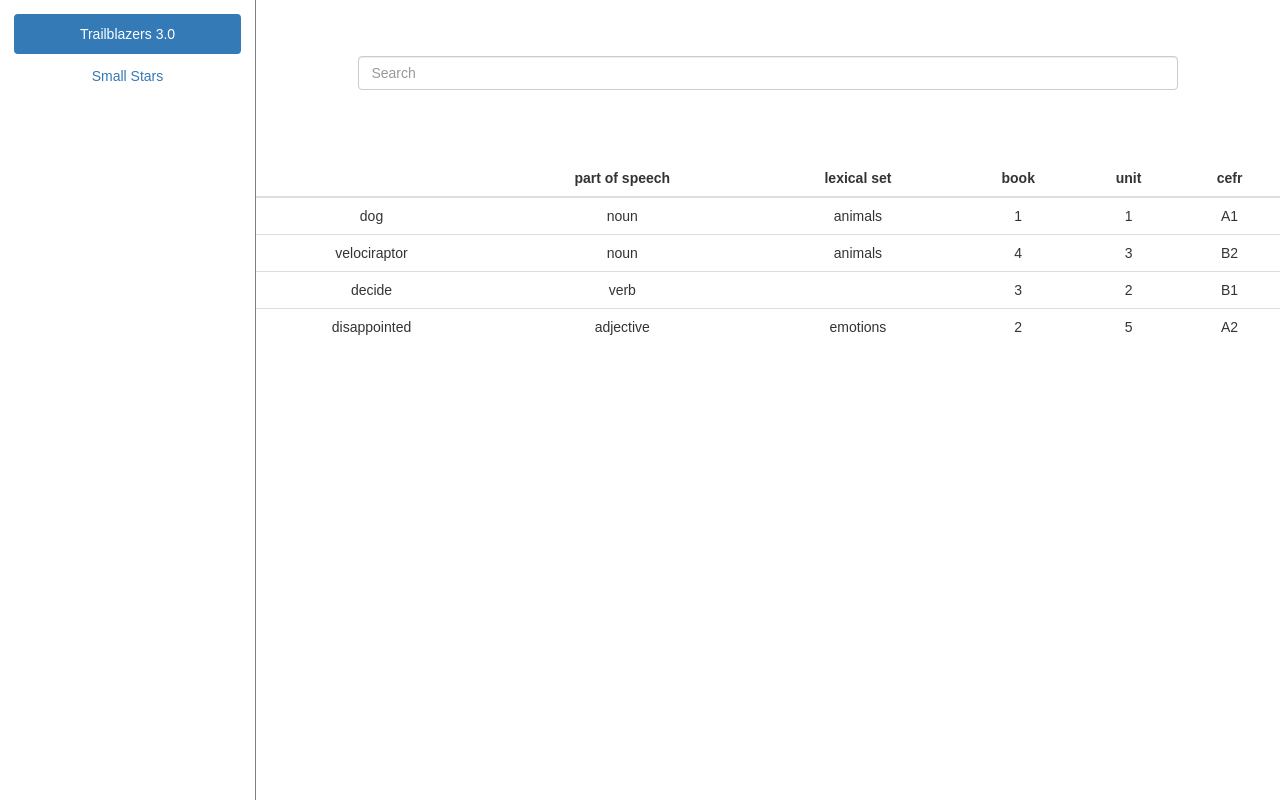
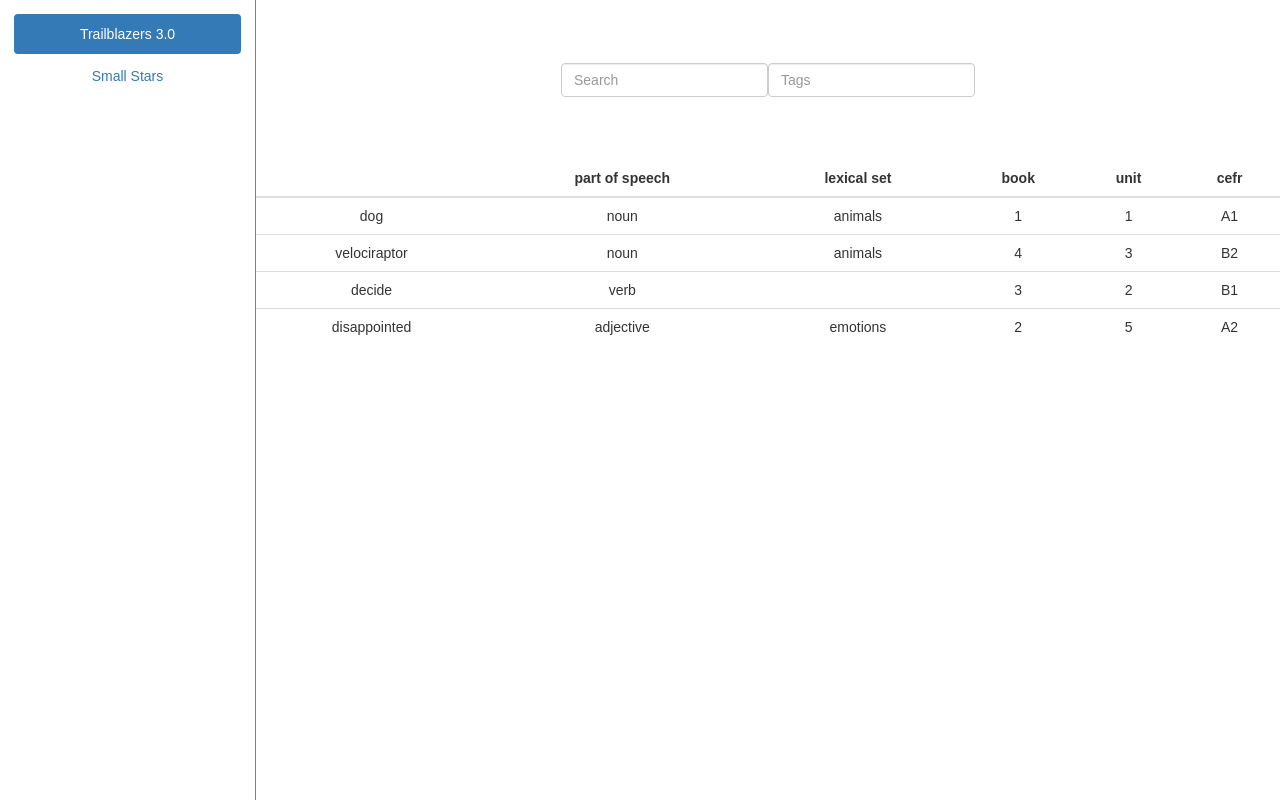
Before and after one commit to Jskobos/ef-vocabulary, a React (Create React App) app: page / in a window 1280 px wide. Built offline with nearby package versions, Linux system fonts and the light colour scheme.

Commit message:
Add filtering by lexical set

```diff
--- a/src/Components/ResultBox/ResultBox.js
+++ b/src/Components/ResultBox/ResultBox.js
@@ -10,6 +10,9 @@ class ResultBox extends Component {
     this.props.vocab.forEach((word) => {
       if (word.word.indexOf(this.props.filterText) === -1) { return; }
       else if (word.cefr < this.props.cefrMin || word.cefr > this.props.cefrMax ) {
+        return;
+      }
+      else if (this.props.set.length > 1 && word.set.indexOf(this.props.set) === -1) {
         return;
       }
       else {
--- a/src/Components/SearchBox/SearchBox.js
+++ b/src/Components/SearchBox/SearchBox.js
@@ -1,21 +1,26 @@
 import React, { Component } from 'react';
-import { FormGroup, FormControl } from 'react-bootstrap';
+import { Form, FormGroup, FormControl } from 'react-bootstrap';
 import './SearchBox.css';
 
 class SearchBox extends Component {
   constructor(props) {
     super(props);
     this.onFilterInputChange = this.onFilterInputChange.bind(this);
+    this.onSetInputChange    = this.onSetInputChange.bind(this);
   }
 
   onFilterInputChange(e) {
     this.props.handleTextInput(e.target.value);
   }
 
+  onSetInputChange(e) {
+    this.props.handleSetInput(e.target.value);
+  }
+
   render() {
     return(
       <div className="SearchBox">
-        <form>
+        <Form inline>
           <FormGroup>
             <FormControl
               type="text"
@@ -23,8 +28,14 @@ class SearchBox extends Component {
               placeholder="Search"
               onChange={this.onFilterInputChange}
             />
+            <FormControl
+              type="text"
+              value={this.props.set}
+              placeholder="Tags"
+              onChange={this.onSetInputChange}
+            />
           </FormGroup>
-        </form>
+        </Form>
       </div>
     )
   }
--- a/src/Components/VocabBox/VocabBox.js
+++ b/src/Components/VocabBox/VocabBox.js
@@ -19,13 +19,19 @@ class VocabBox extends Component {
       filterText: '',
       cefrMin: 'A1',
       cefrMax: 'C2',
+      set: '',
       searchMode: true
     }
     this.handleTextInput = this.handleTextInput.bind(this);
+    this.handleSetInput = this.handleSetInput.bind(this);
   }
 
   handleTextInput(val) {
     this.setState({filterText:val})
+  }
+
+  handleSetInput(val) {
+    this.setState({set:val})
   }
 
   setCefrRange(cMin, cMax) {
@@ -41,10 +47,13 @@ class VocabBox extends Component {
         <SearchBox filterText={this.state.filterText}
                    cefrMin={this.state.cefrMin}
                    cefrMax={this.state.cefrMax}
-                   handleTextInput={this.handleTextInput}/>
+                   set={this.state.set}
+                   handleTextInput={this.handleTextInput}
+                   handleSetInput={this.handleSetInput}/>
         <ResultBox vocab={this.state.vocab}
                    cefrMin={this.state.cefrMin}
                    cefrMax={this.state.cefrMax}
+                   set={this.state.set}
                    filterText={this.state.filterText}/>
       </div>
     )
```
